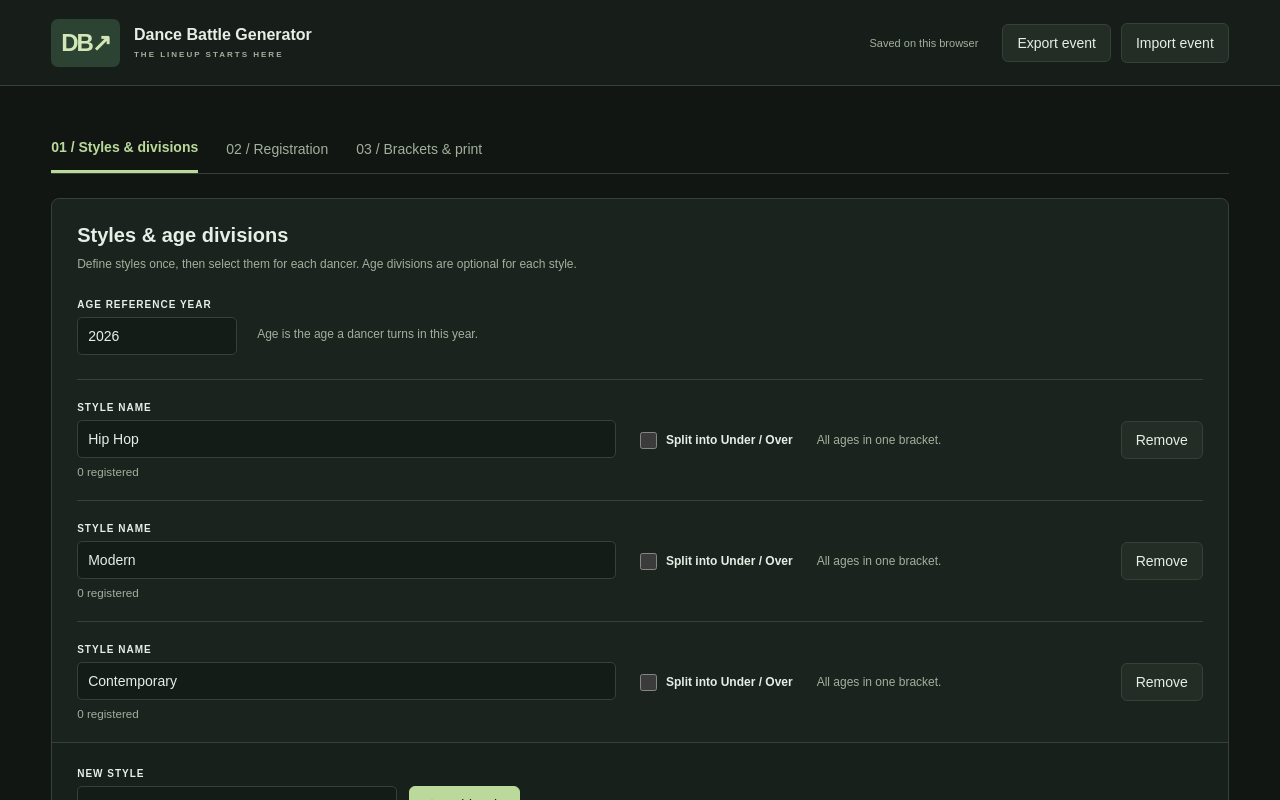
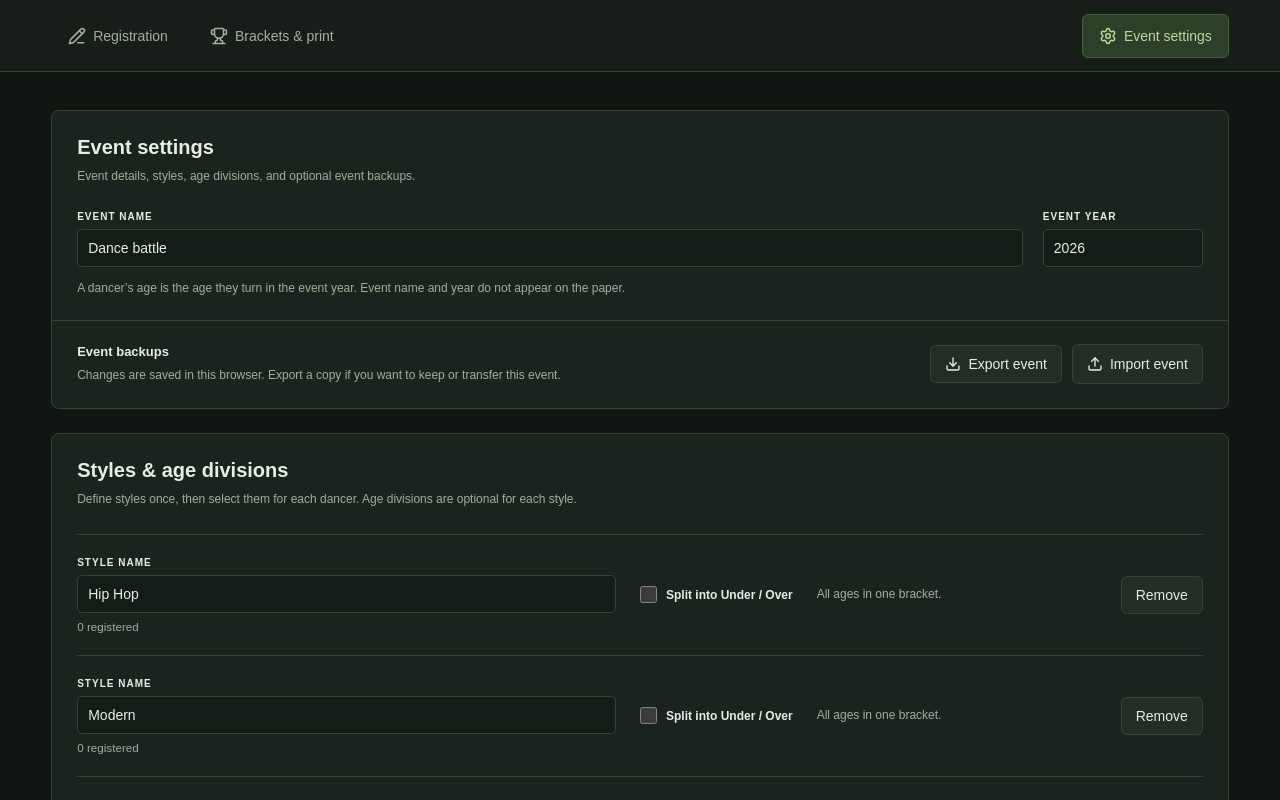
Before and after one commit to reisuart/dance-battle-generator, a React (Vite) app in the folder app/: page / in a window 1280 px wide. Both pictures are taken after a click on the button "Manage styles". Shown: the top 800 px of the page. Built offline with nearby package versions, Linux system fonts and the light colour scheme.

Commit message:
Move primary pages into top navigation and consolidate event settings

```diff
--- a/app/src/App.tsx
+++ b/app/src/App.tsx
@@ -1,5 +1,5 @@
 import { useEffect, useRef, useState } from 'react'
-import { ArrowDown, ArrowRight, ArrowUp, ArrowUpDown, GripVertical, Plus, X } from 'lucide-react'
+import { ArrowDown, ArrowRight, ArrowUp, ArrowUpDown, Download, GripVertical, PencilLine, Plus, Settings, Trophy, Upload, X } from 'lucide-react'
 import './fonts/montserrat/index.css'
 import { rounds } from './bracket'
 import BattleStructure from './BattleStructure'
@@ -168,10 +168,21 @@ function App() {
   }
 
   return <>
-    <header className="app-header">
-      <div className="brand"><b>DB↗</b><div>Dance Battle Generator<small>THE LINEUP STARTS HERE</small></div></div>
-      <div className="actions"><span className="save-status">{saved ? 'Saved on this browser' : 'Save unavailable — export a backup'}</span><button onClick={exportEvent}>Export event</button>
-        <label className="button">Import event<input hidden type="file" accept=".json" onChange={async e => {
+    <header className="app-header page-header">
+      <nav className="page-nav" aria-label="Main pages">
+        <button className={tab === 'registration' ? 'active' : ''} aria-current={tab === 'registration' ? 'page' : undefined} onClick={() => setTab('registration')}><PencilLine size={18} aria-hidden="true" />Registration</button>
+        <button className={tab === 'brackets' ? 'active' : ''} aria-current={tab === 'brackets' ? 'page' : undefined} onClick={() => setTab('brackets')}><Trophy size={18} aria-hidden="true" />Brackets & print</button>
+        <button className={tab === 'settings' ? 'active' : ''} aria-current={tab === 'settings' ? 'page' : undefined} onClick={() => setTab('settings')}><Settings size={18} aria-hidden="true" />Event settings</button>
+      </nav>
+    </header>
+    <main>
+      {message && <div className="notice" role="status">{message}<button onClick={() => setMessage('')}>Dismiss</button></div>}
+      {tab === 'settings' && <div className="settings-page"><section className="panel">
+        <div className="panel-head"><div><h2>Event settings</h2><p>Event details, styles, age divisions, and optional event backups.</p></div></div>
+        <div className="event-settings-fields"><label>EVENT NAME<input value={event.title} onChange={e => setEvent({ ...event, title: e.target.value })} /></label><label>EVENT YEAR<input type="number" min="1900" max="2200" value={event.year} onChange={e => { const year = Number(e.target.value); if (year >= 1900 && year <= 2200) setEvent({ ...event, year }) }} /></label></div>
+        <p className="event-settings-note">A dancer’s age is the age they turn in the event year. Event name and year do not appear on the paper.</p>
+        <div className="event-backups"><div><strong>Event backups</strong><p>{saved ? 'Changes are saved in this browser. Export a copy if you want to keep or transfer this event.' : 'Browser saving is unavailable. Export a copy to keep your changes.'}</p></div><div className="actions"><button onClick={exportEvent}><Download size={16} aria-hidden="true" />Export event</button>
+        <label className="button" tabIndex={0} onKeyDown={e => { if (e.key === 'Enter' || e.key === ' ') { e.preventDefault(); e.currentTarget.querySelector('input')?.click() } }}><Upload size={16} aria-hidden="true" />Import event<input hidden type="file" accept=".json" onChange={async e => {
           const file = e.target.files?.[0]; if (!file) return
           try {
             const next = parseEvent(JSON.parse(await file.text()))
@@ -179,18 +190,9 @@ function App() {
           } catch { setMessage('This is not a valid Dance Battle event file.') }
           e.target.value = ''
         }} /></label>
-      </div>
-    </header>
-    <main>
-      <nav className="tabs">
-        <button className={tab === 'styles' ? 'active' : ''} onClick={() => setTab('styles')}>01 / Styles & divisions</button>
-        <button className={tab === 'registration' ? 'active' : ''} onClick={() => setTab('registration')}>02 / Registration</button>
-        <button className={tab === 'brackets' ? 'active' : ''} onClick={() => setTab('brackets')}>03 / Brackets & print</button>
-      </nav>
-      {message && <div className="notice" role="status">{message}<button onClick={() => setMessage('')}>Dismiss</button></div>}
-      {tab === 'styles' && <section className="panel">
+      </div></div></section>
+      <section className="panel">
         <div className="panel-head"><div><h2>Styles & age divisions</h2><p>Define styles once, then select them for each dancer. Age divisions are optional for each style.</p></div></div>
-        <div className="age-reference"><label>AGE REFERENCE YEAR<input type="number" min="1900" max="2200" value={event.year} onChange={e => { const year = Number(e.target.value); if (year >= 1900 && year <= 2200) setEvent({ ...event, year }) }} /></label><p>Age is the age a dancer turns in this year.</p></div>
         <div className="style-config-list">{event.styles.map(s => {
           const count = event.people.filter(p => p.styles.includes(s.id)).length
           return <section className="style-config" key={s.id}>
@@ -202,9 +204,9 @@ function App() {
         })}</div>
         <form className="add-style" onSubmit={e => { e.preventDefault(); addStyle() }}><label>NEW STYLE<input value={newStyle} onChange={e => setNewStyle(e.target.value)} placeholder="e.g. House" /></label><button className="primary" type="submit"><Plus size={16} aria-hidden="true" /> Add style</button></form>
         <div className="panel-bottom">Changing age divisions keeps registrations. Existing brackets may need updating.<button onClick={() => setTab('registration')}>Go to registration <ArrowRight size={15} aria-hidden="true" /></button></div>
-      </section>}
+      </section></div>}
       {tab === 'registration' && <section className="panel">
-        <div className="panel-head"><div><h2>The registration desk</h2><p>Select one or more styles from each dancer’s dropdown.</p></div><div className="actions"><button onClick={() => setTab('styles')}>Manage styles</button><button className="primary" onClick={() => { setFilter('all'); setEvent({ ...event, people: [...event.people, { id: crypto.randomUUID(), name: '', nickname: '', birth: '', styles: [] }] }) }}><Plus size={16} aria-hidden="true" /> Add dancer</button></div></div>
+        <div className="panel-head"><div><h2>The registration desk</h2><p>Select one or more styles from each dancer’s dropdown.</p></div><div className="actions"><button onClick={() => setTab('settings')}>Manage styles</button><button className="primary" onClick={() => { setFilter('all'); setEvent({ ...event, people: [...event.people, { id: crypto.randomUUID(), name: '', nickname: '', birth: '', styles: [] }] }) }}><Plus size={16} aria-hidden="true" /> Add dancer</button></div></div>
         <div className="registration-filter"><div className="registration-filter-control"><span className="control-label">SHOW REGISTRATIONS</span><SelectOverlay label="Show registrations" options={[{ id: 'all', name: 'All dancers' }, ...groups.map(c => ({ id: c.id, name: c.label })), ...(pending.length || filter === 'pending' ? [{ id: 'pending', name: 'Missing or invalid birth year' }] : [])]} selected={[filter]} onChange={ids => setFilter(ids[0])} /></div><span>{visiblePeople.length} dancers shown</span></div>
         {pending.length > 0 && <div className="warning registration-warning">{new Set(pending.map(p => p.person.id)).size} dancers need a valid birth year to join age-divided brackets. <button onClick={() => setFilter('pending')}>Show dancers</button></div>}
         {ageSort !== 'none' && <div className="registration-sort-status"><span role="status">{ageSort === 'ascending' ? 'Youngest first' : 'Oldest first'} · Missing birth years last</span><button onClick={() => setAgeSort('none')}>Reset order</button></div>}
@@ -214,7 +216,7 @@ function App() {
             return <tr key={p.id}><td>{String(i + 1).padStart(2, '0')}</td>
               {(['name', 'nickname', 'birth'] as const).map(field => <td key={field}><input aria-label={`${field} for dancer ${i + 1}`} type={field === 'birth' ? 'number' : 'text'} min={field === 'birth' ? 1900 : undefined} max={field === 'birth' ? event.year : undefined} value={p[field]} placeholder={field === 'birth' ? '2000' : field === 'name' ? 'Dancer name' : 'Stage name'} onChange={e => update(p.id, field, e.target.value)} /></td>)}
               <td className="age">{age(p, event.year) ?? '—'}</td>
-              <td><StylePicker styles={event.styles} selected={p.styles} label={`Styles for dancer ${i + 1}`} onChange={ids => update(p.id, 'styles', ids)} onManage={() => setTab('styles')} /></td>
+              <td><StylePicker styles={event.styles} selected={p.styles} label={`Styles for dancer ${i + 1}`} onChange={ids => update(p.id, 'styles', ids)} onManage={() => setTab('settings')} /></td>
               {hasDivisions && <td className="division-cell">{event.styles.filter(s => s.split && p.styles.includes(s.id)).map(s => <span className={division(p, s, event.year) === 'pending' ? 'division-badge pending' : 'division-badge'} key={s.id}>{s.name} · {division(p, s, event.year) === 'pending' ? 'Birth year needed' : division(p, s, event.year) === 'under' ? `Under ${s.cutoff}` : `Over ${s.cutoff} (${s.cutoff}+)`}</span>)}</td>}
               <td><button className="remove" aria-label={`Remove dancer ${i + 1}`} onClick={() => { if (confirm(`Remove ${p.nickname || p.name || 'this dancer'}?`)) setEvent({ ...event, people: event.people.filter(d => d.id !== p.id) }) }}><X size={16} aria-hidden="true" /></button></td>
             </tr>
--- a/app/src/Theme.css
+++ b/app/src/Theme.css
@@ -91,3 +91,18 @@ button:not(.style-picker-trigger):has(>.lucide),.button:has(>.lucide){display:in
 .registration-filter-control>.control-label{display:block;margin-bottom:7px;padding:0;font-size:10px;font-weight:700;letter-spacing:1px;color:inherit}
 .registration-filter-control .style-picker{max-width:none;min-width:0}
 .registration-filter .style-picker-trigger>span{padding:0;font-size:inherit;color:inherit}
+
+.app-header.page-header{height:auto;min-height:72px;justify-content:flex-start;padding-block:10px}
+.page-nav{display:flex;align-items:center;gap:8px;width:100%;max-width:1435px;margin:0 auto}
+.page-nav button{padding:12px 16px;border:1px solid transparent;background:transparent;color:var(--muted,#777e70);font-size:14px;white-space:nowrap}
+.page-nav button:last-child{margin-left:auto}
+.page-nav button.active{background:#2e3f29;border-color:#475f3b;color:var(--accent,#bad99b)}
+.page-nav button:hover:not(:disabled){background:#243126;color:var(--text,#e7eee6)}
+.settings-page{display:flex;flex-direction:column;gap:24px}
+.event-settings-fields{display:grid;grid-template-columns:minmax(0,1fr) 160px;gap:20px;padding:0 25px}
+.event-settings-note{font-size:12px;padding:12px 25px 22px;margin:0}
+.event-backups{padding:22px 25px;border-top:1px solid var(--line,#354237);display:flex;align-items:center;justify-content:space-between;gap:25px}
+.event-backups strong{font-size:13px}
+.event-backups p{font-size:12px;max-width:600px;margin:7px 0 0}
+.event-backups .actions{flex-shrink:0}
+@media(max-width:650px){.app-header.page-header{padding:8px 12px}.page-nav{gap:3px}.page-nav button{padding:10px 8px;font-size:11px;gap:5px}.page-nav button .lucide{width:15px;height:15px}.event-backups{align-items:start;flex-direction:column}.event-settings-fields{grid-template-columns:minmax(0,1fr) 100px;gap:12px}}
```
